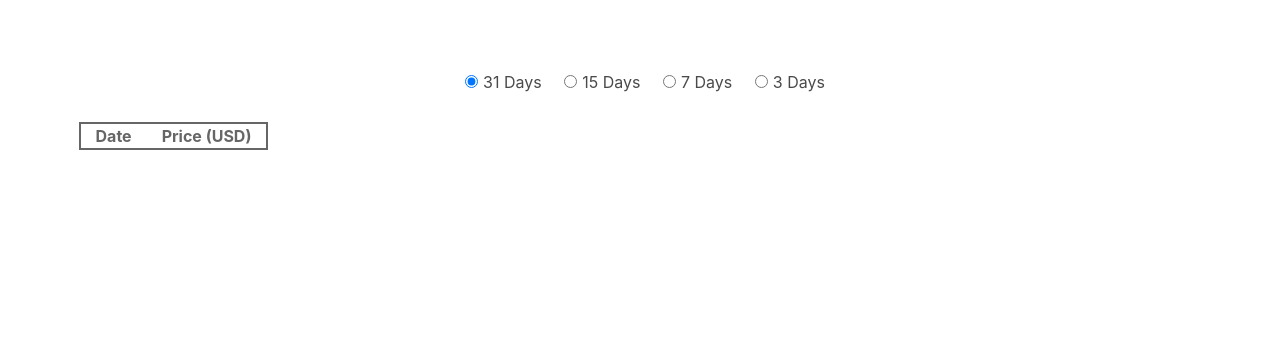
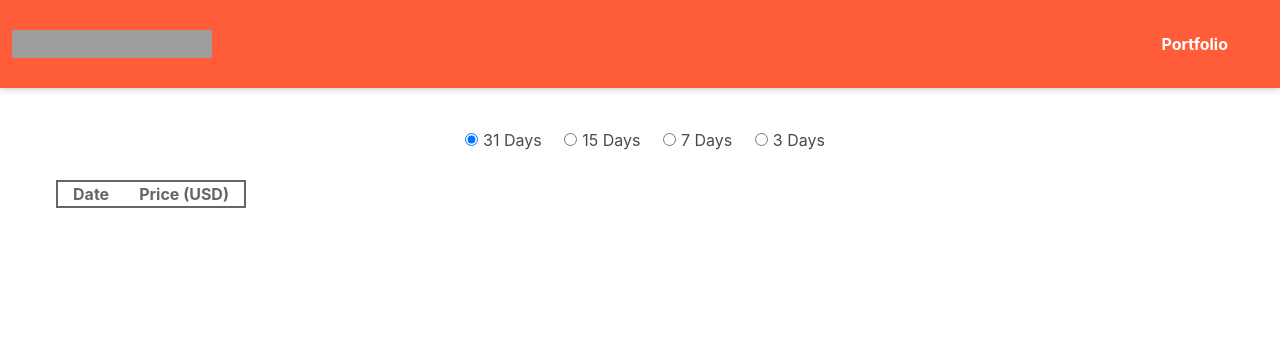
Before and after one commit to stbarillas/hone, a website: page index.html in a window 1280 px wide. Drawn offline with nearby package versions, Linux system fonts and the light colour scheme; no server answers; grey boxes are pictures that could not be loaded.

Commit message:
nav bar styling added

```diff
--- a/index.html
+++ b/index.html
@@ -10,11 +10,22 @@
         <link rel="shortcut icon" href="http://cscventurecapital.com/wp-content/uploads/2017/03/favicon.ico">
     </head>
     <body>
-        <!--<header class="is-fullheight">-->
-            <!--<div class="is-vertically-centered is-horizontally-centered">-->
-                <!--<h1>Hello<br> Hone</h1>-->
-            <!--</div>-->
-        <!--</header>-->
+        <!--Navbar Section-->
+        <nav id="navbar" class="navbar has-depth">
+            <div class="navbar-brand">
+                <a href="#" class="navbar-item">
+                    <img src="http://honecap.com/wp-content/uploads/2017/03/HONE-LOGO.svg" style="width: 200px;height: 49px;">
+                </a>
+            </div>
+            <div id="navbar-menu" class="navbar-menu">
+                <div class="navbar-end">
+                    <a href="http://stevebarillas.com/" class="navbar-item header " onclick="scrollToProjects()">
+                        <span>Portfolio</span>
+                    </a>
+                    </a>
+                </div>
+            </div>
+        </nav>
         <section>
             <div id="radioContainer">
                 <div id="radioButtons" class="control">
--- a/static/style.css
+++ b/static/style.css
@@ -1,5 +1,4 @@
 /*General styles*/
-body {padding: 30px}
 .is-fullheight{
     height: 100vh;
     background: #FF5C39;
@@ -23,6 +22,31 @@ body {padding: 30px}
     margin-right: auto;
 }
 
+.has-depth {
+    box-shadow: 0 4px 6px rgba(50,50,93,.11), 0 1px 3px rgba(0,0,0,.08);
+}
+
+/*Navbar*/
+.navbar {
+    transition: all 1s;
+    background-color: #FF5C39;
+    min-height: 5.5rem;
+}
+
+
+
+.navbar-item {
+    color: #FFFFFF;
+    font-weight: bold;
+    margin-right: 40px;
+}
+.navbar-item:hover {
+    background: unset !important;
+}
+.navbar-item:hover span {
+    color: #FFFFFF !important;
+    border-bottom: 1px solid #FFFFFF;
+}
 /*Radio Buttons*/
 #radioContainer{
 
```
